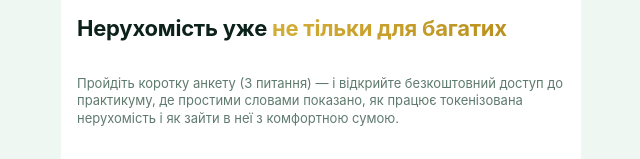
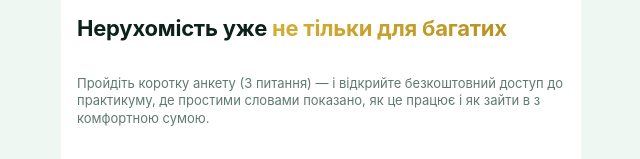
Before and after one commit to VitalijMendaluk/token_tetiana, a website: page index.html in a window 1280 px wide. Shown: the top 159 px of the page, without its empty margins (319-959 px from the left). Drawn offline with Linux system fonts and the light colour scheme; no server answers.

Commit message:
Revise title and intro paragraph in index.html
Updated the title and modified the introductory paragraph for clarity.

```diff
--- a/index.html
+++ b/index.html
@@ -3,7 +3,7 @@
 <head>
 <meta charset="UTF-8" />
 <meta name="viewport" content="width=device-width, initial-scale=1, maximum-scale=1, user-scalable=no, viewport-fit=cover" />
-<title>Токенізована нерухомість простими словами — безкоштовні відеоуроки</title>
+<title>Безкоштовні відеоуроки</title>
 <meta name="description" content="Пройдіть коротку анкету (3 питання) — і отримайте безкоштовний набір відеоуроків, який простими словами пояснює, як влаштована токенізована нерухомість." />
 
 <!-- ============ META PIXEL ============ -->
@@ -336,7 +336,7 @@ h2{ font-size:21px; line-height:1.3; margin:0 0 16px; letter-spacing:-.01em; }
   <section class="screen active" data-screen="intro">
     <div class="intro-flow">
       <h1>Нерухомість уже <span class="gold">не тільки для багатих</span></h1>
-      <p class="lead">Пройдіть коротку анкету (3 питання) — і відкрийте безкоштовний доступ до практикуму, де простими словами показано, як працює токенізована нерухомість і як зайти в неї з комфортною сумою.</p>
+      <p class="lead">Пройдіть коротку анкету (3 питання) — і відкрийте безкоштовний доступ до практикуму, де простими словами показано, як це працює і як зайти в з комфортною сумою.</p>
 
       <ul class="bullets">
         <li><span class="chk">✓</span> Старт із невеликої, комфортної для вас суми</li>
```
